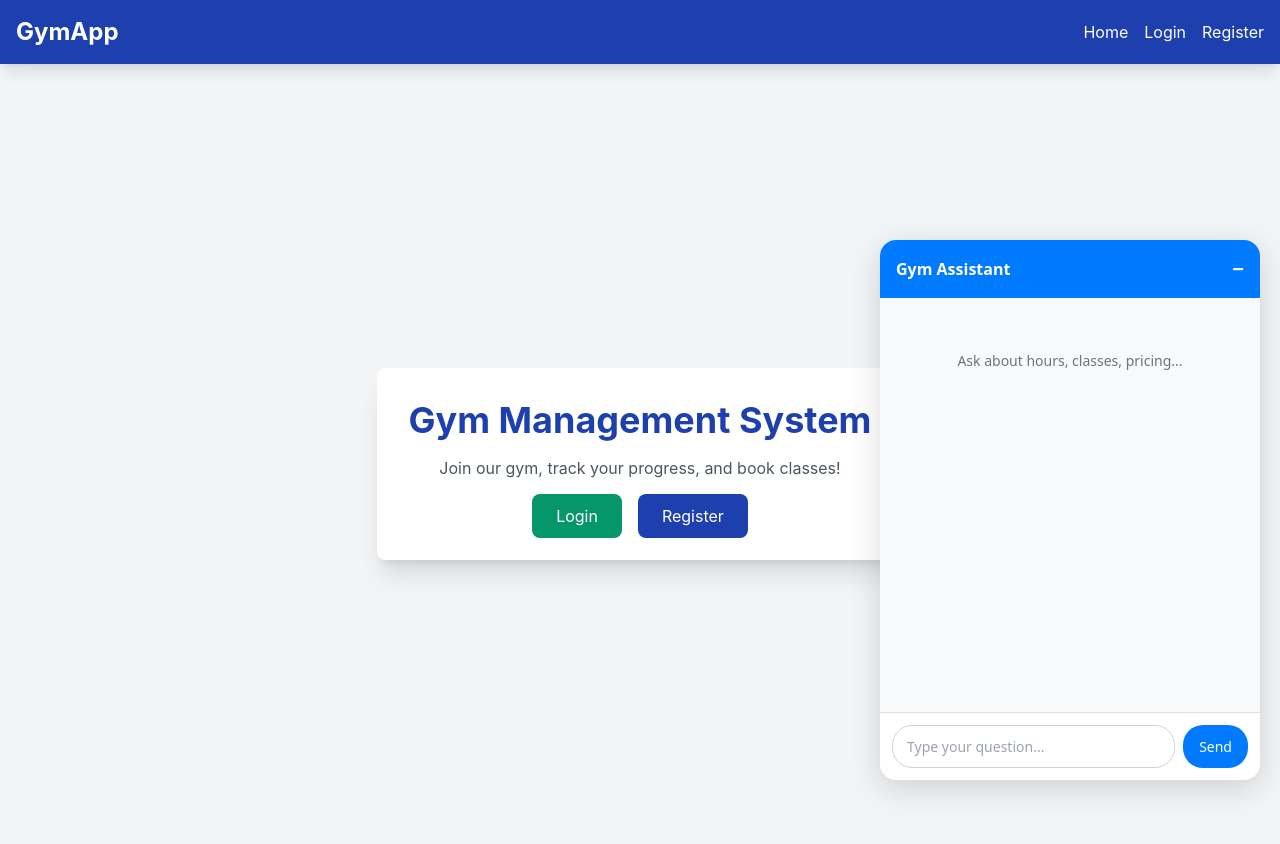
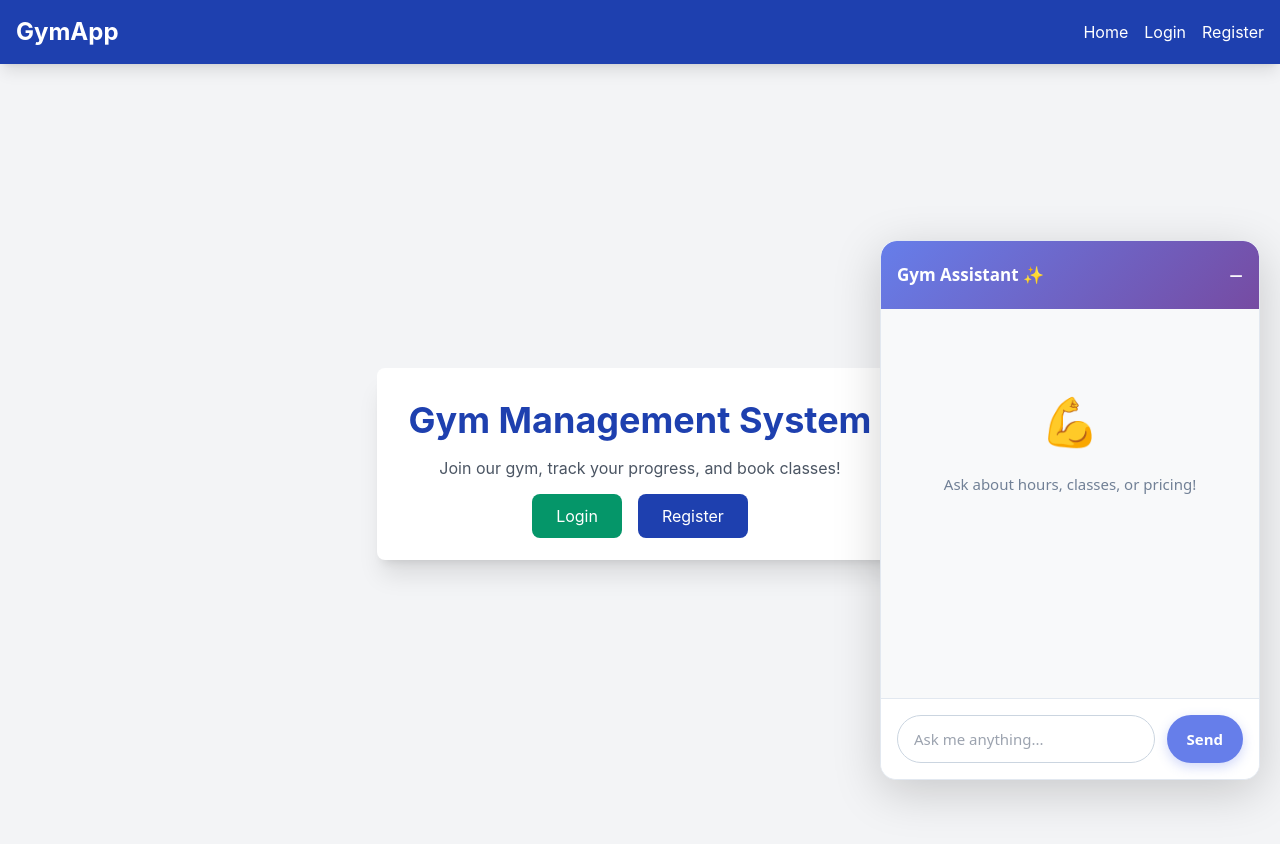
Before and after one commit to kandadave/gym-management-system, a React (Create React App) app in the folder frontend/: page / in a window 1280 px wide. Shown: the top 844 px of the page. Built offline with nearby package versions, Linux system fonts and the light colour scheme.

Commit message:
fixed visuals

```diff
--- a/frontend/src/components/GymChatWidget.js
+++ b/frontend/src/components/GymChatWidget.js
@@ -6,7 +6,6 @@ const GymChatWidget = () => {
   const [loading, setLoading] = useState(false);
   const [isMinimized, setIsMinimized] = useState(false);
 
-  // Your production webhook
   const N8N_WEBHOOK = 'https://n8n.banja.co.ke/webhook/website-chatbot';
 
   const sendMessage = async () => {
@@ -19,29 +18,23 @@ const GymChatWidget = () => {
     try {
       const response = await fetch(N8N_WEBHOOK, {
         method: 'POST',
-        headers: {
-          'Content-Type': 'application/json',
-        },
-        body: JSON.stringify({ prompt: input }), // ← KEY CHANGE: "prompt"
+        headers: { 'Content-Type': 'application/json' },
+        body: JSON.stringify({ prompt: input }),
       });
 
-      if (!response.ok) {
-        const err = await response.json().catch(() => ({}));
-        throw new Error(err.error || `HTTP ${response.status}`);
-      }
+      if (!response.ok) throw new Error(`HTTP ${response.status}`);
 
       const data = await response.json();
       const botMessage = {
         role: 'bot',
-        text: data.output || data.answer || 'No response from bot.'
+        text: data.output || 'No response.'
       };
       setMessages(prev => [...prev, botMessage]);
     } catch (err) {
-      const errorMessage = {
+      setMessages(prev => [...prev, {
         role: 'bot',
-        text: `Connection failed: ${err.message}. Check internet or try later.`
-      };
-      setMessages(prev => [...prev, errorMessage]);
+        text: `Connection failed: ${err.message}`
+      }]);
     } finally {
       setInput('');
       setLoading(false);
@@ -50,34 +43,66 @@ const GymChatWidget = () => {
 
   const toggleMinimize = () => setIsMinimized(!isMinimized);
 
-  // Minimized View
+  // === MINIMIZED BUBBLE WITH AI STARS ===
   if (isMinimized) {
     return (
       <div
         onClick={toggleMinimize}
         style={{
           position: 'fixed',
-          bottom: 20,
-          right: 20,
-          background: '#007bff',
-          color: 'white',
-          padding: '12px 18px',
+          bottom: 24,
+          right: 24,
+          width: 64,
+          height: 64,
+          background: 'linear-gradient(135deg, #667eea 0%, #764ba2 100%)',
           borderRadius: '50%',
-          fontSize: '20px',
+          boxShadow: '0 8px 32px rgba(102, 126, 234, 0.4), 0 0 0 8px rgba(118, 75, 162, 0.2)',
           cursor: 'pointer',
-          boxShadow: '0 4px 12px rgba(0,0,0,0.2)',
           zIndex: 1000,
+          display: 'flex',
+          alignItems: 'center',
+          justifyContent: 'center',
+          animation: 'pulse 4s infinite',
+          transition: 'all 0.3s ease',
+          overflow: 'hidden',
         }}
+        onMouseEnter={(e) => e.currentTarget.style.transform = 'scale(1.1)'}
+        onMouseLeave={(e) => e.currentTarget.style.transform = 'scale(1)'}
       >
+        {/* Twinkling Stars */}
+        <div style={{ position: 'absolute', fontSize: '10px', animation: 'twinkle 3s infinite' }}>✨</div>
+        <div style={{ position: 'absolute', fontSize: '8px', top: 10, left: 12, animation: 'twinkle 2.5s infinite 0.5s' }}>⭐</div>
+        <div style={{ position: 'absolute', fontSize: '9px', bottom: 14, right: 10, animation: 'twinkle 3.5s infinite 1s' }}>✨</div>
 
+        {/* AI Badge */}
+        <div style={{
+          background: 'rgba(255,255,255,0.9)',
+          color: '#764ba2',
+          fontWeight: 'bold',
+          fontSize: '12px',
+          padding: '4px 8px',
+          borderRadius: '12px',
+          boxShadow: '0 2px 8px rgba(0,0,0,0.2)',
+        }}>
+          AI
+        </div>
+
+        {/* Pulse Glow */}
+        <div style={{
+          position: 'absolute',
+          width: '100%',
+          height: '100%',
+          borderRadius: '50%',
+          background: 'radial-gradient(circle, rgba(118,75,162,0.3) 0%, transparent 70%)',
+          animation: 'glow 4s infinite',
+        }} />
       </div>
     );
   }
 
-  // Full Chat View
+  // === FULL CHAT VIEW (unchanged but cleaner) ===
   return (
-    <div
-      style={{
+    <div style={{
       position: 'fixed',
       bottom: 20,
       right: 20,
@@ -85,122 +110,153 @@ const GymChatWidget = () => {
       height: 540,
       background: 'white',
       borderRadius: 16,
-        boxShadow: '0 8px 32px rgba(0,0,0,0.15)',
+      boxShadow: '0 12px 48px rgba(0,0,0,0.18)',
       fontFamily: 'system-ui, sans-serif',
       zIndex: 1000,
       display: 'flex',
       flexDirection: 'column',
-      }}
-    >
+      overflow: 'hidden',
+      border: '1px solid #e2e8f0',
+    }}>
       {/* Header */}
       <div
         onClick={toggleMinimize}
         style={{
-          background: '#007bff',
+          background: 'linear-gradient(135deg, #667eea 0%, #764ba2 100%)',
           color: 'white',
-          padding: '14px 16px',
+          padding: '16px',
           borderRadius: '16px 16px 0 0',
           fontWeight: '600',
-          fontSize: '16px',
+          fontSize: '17px',
           cursor: 'pointer',
           display: 'flex',
           justifyContent: 'space-between',
           alignItems: 'center',
         }}
       >
-        <span>Gym Assistant</span>
-        <span style={{ fontSize: '20px' }}>−</span>
+        <span> Gym Assistant ✨</span>
+        <span style={{ fontSize: '24px', fontWeight: '300' }}>−</span>
       </div>
 
       {/* Messages */}
-      <div
-        style={{
+      <div style={{
         flex: 1,
-          padding: '12px',
+        padding: '16px',
         overflowY: 'auto',
         background: '#f8f9fa',
-        }}
-      >
+      }}>
         {messages.length === 0 && (
-          <p style={{ color: '#6c757d', fontSize: '14px', textAlign: 'center', marginTop: '40px' }}>
-            Ask about hours, classes, pricing...
-          </p>
+          <div style={{ textAlign: 'center', marginTop: '60px', color: '#718096' }}>
+            <div style={{ fontSize: '48px', marginBottom: '16px' }}>💪</div>
+            <p style={{ fontSize: '15px' }}>Ask about hours, classes, or pricing!</p>
+          </div>
         )}
         {messages.map((msg, i) => (
           <div
             key={i}
             style={{
-              margin: '10px 0',
+              margin: '12px 0',
               textAlign: msg.role === 'user' ? 'right' : 'left',
             }}
           >
-            <div
-              style={{
+            <div style={{
               display: 'inline-block',
-                maxWidth: '80%',
-                background: msg.role === 'user' ? '#007bff' : '#e9ecef',
-                color: msg.role === 'user' ? 'white' : '#212529',
-                padding: '10px 14px',
-                borderRadius: '18px',
-                fontSize: '14.5px',
-                lineHeight: '1.4',
-              }}
-            >
+              maxWidth: '82%',
+              background: msg.role === 'user' ? '#667eea' : 'white',
+              color: msg.role === 'user' ? 'white' : '#2d3748',
+              padding: '12px 16px',
+              borderRadius: '20px',
+              fontSize: '15px',
+              lineHeight: '1.5',
+              boxShadow: '0 2px 8px rgba(0,0,0,0.1)',
+              border: msg.role === 'bot' ? '1px solid #e2e8f0' : 'none',
+            }}>
               {msg.text}
             </div>
           </div>
         ))}
         {loading && (
-          <div style={{ textAlign: 'left', color: '#007bff', fontSize: '14px' }}>
-            Thinking...
+          <div style={{ textAlign: 'left', color: '#667eea', fontSize: '14px', fontWeight: '500' }}>
+            Thinking
+            <span style={{ animation: 'dots 1.5s infinite' }}>...</span>
           </div>
         )}
       </div>
 
       {/* Input */}
-      <div
-        style={{
-          padding: '12px',
-          borderTop: '1px solid #e0e0e0',
+      <div style={{
+        padding: '16px',
+        background: 'white',
+        borderTop: '1px solid #e2e8f0',
         display: 'flex',
-          gap: '8px',
-        }}
-      >
+        gap: '12px',
+      }}>
         <input
           type="text"
           value={input}
           onChange={(e) => setInput(e.target.value)}
-          onKeyPress={(e) => e.key === 'Enter' && sendMessage()}
-          placeholder="Type your question..."
+          onKeyPress={(e) => e.key === 'Enter' && !loading && sendMessage()}
+          placeholder="Ask me anything..."
           disabled={loading}
           style={{
             flex: 1,
-            padding: '10px 14px',
-            border: '1px solid #ced4da',
-            borderRadius: '20px',
-            fontSize: '14px',
+            padding: '12px 16px',
+            border: '1px solid #cbd5e0',
+            borderRadius: '24px',
+            fontSize: '15px',
             outline: 'none',
+            transition: 'all 0.2s',
           }}
+          onFocus={(e) => e.target.style.borderColor = '#667eea'}
+          onBlur={(e) => e.target.style.borderColor = '#cbd5e0'}
         />
         <button
           onClick={sendMessage}
           disabled={loading || !input.trim()}
           style={{
-            padding: '10px 16px',
-            background: '#007bff',
+            padding: '12px 20px',
+            background: '#667eea',
             color: 'white',
             border: 'none',
-            borderRadius: '20px',
+            borderRadius: '24px',
             cursor: 'pointer',
-            fontSize: '14px',
-            fontWeight: '500',
+            fontSize: '15px',
+            fontWeight: '600',
+            transition: 'all 0.2s',
+            boxShadow: '0 4px 12px rgba(102, 126, 234, 0.3)',
           }}
+          onMouseEnter={(e) => e.currentTarget.style.background = '#764ba2'}
+          onMouseLeave={(e) => e.currentTarget.style.background = '#667eea'}
         >
-          {loading ? '...' : 'Send'}
+          {loading ? '⏳' : 'Send'}
         </button>
       </div>
     </div>
   );
 };
 
+// === CSS ANIMATIONS (Add to your <head> or global CSS) ===
+const style = document.createElement('style');
+style.innerHTML = `
+@keyframes pulse {
+  0%, 100% { box-shadow: 0 8px 32px rgba(102, 126, 234, 0.4), 0 0 0 8px rgba(118, 75, 162, 0.2); }
+  50% { box-shadow: 0 12px 48px rgba(102, 126, 234, 0.6), 0 0 0 12px rgba(118, 75, 162, 0.3); }
+}
+@keyframes glow {
+  0%, 100% { opacity: 0.6; }
+  50% { opacity: 1; }
+}
+@keyframes twinkle {
+  0%, 100% { opacity: 0.4; transform: scale(0.8); }
+  50% { opacity: 1; transform: scale(1.2); }
+}
+@keyframes dots {
+  0%, 20% { content: '.'; }
+  40% { content: '..'; }
+  60% { content: '...'; }
+  80%, 100% { content: ''; }
+}
+`;
+document.head.appendChild(style);
+
 export default GymChatWidget;
```
Lines whose indentation alone changed are shown as unchanged.
